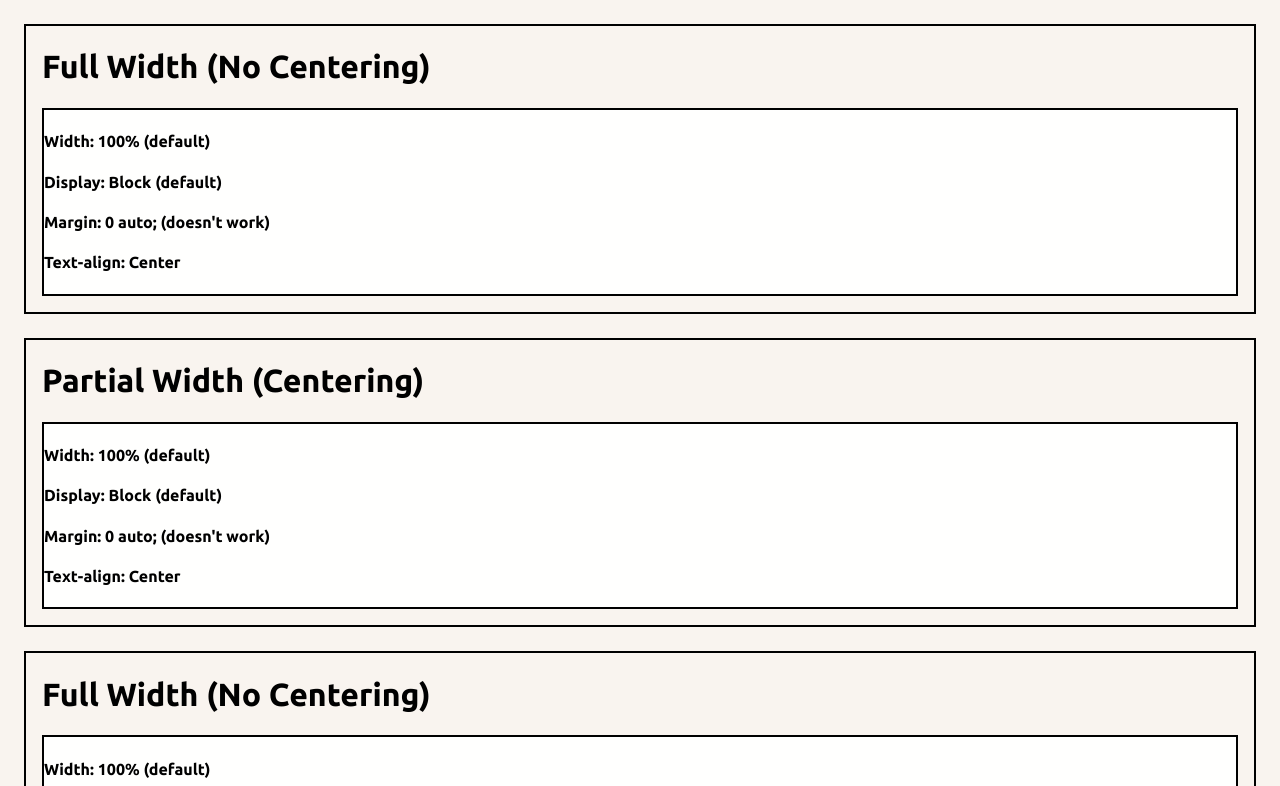
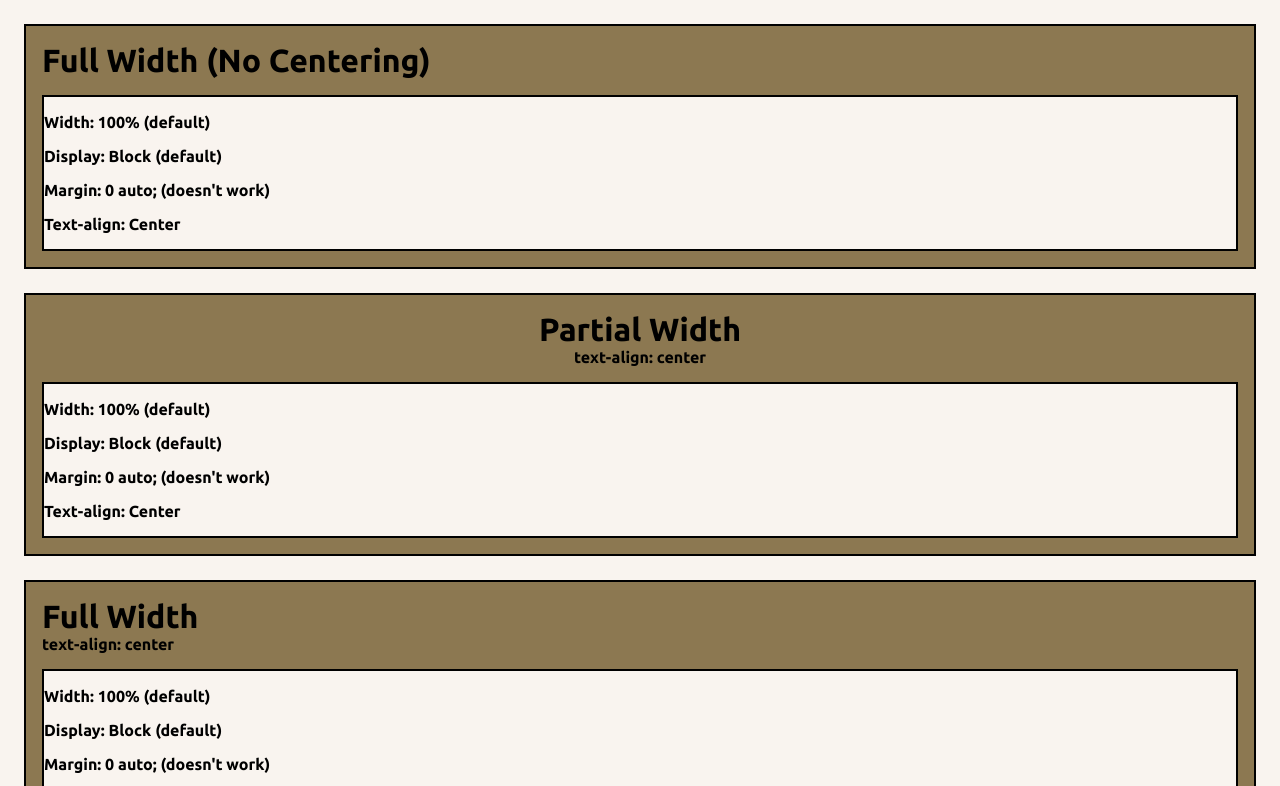
Before and after one commit to sagarEmn/marginWidthHeight, a website built with Vite: page index.html in a window 1280 px wide. Shown: the top 786 px of the page. Built offline with nearby package versions, Linux system fonts and the light colour scheme.

Commit message:
Fixed-added appropriate margins, paddings

```diff
--- a/index.html
+++ b/index.html
@@ -25,8 +25,11 @@
         <p>Text-align: Center</p>
       </div>
     </div>
-    <div class="container">
-      <h1 class="h1-partial-width">Partial Width (Centering)</h1>
+    <div class="container partial-width">
+      <div class="title">
+        <h1>Partial Width</h1>
+        <p class="sub-title">text-align: center</p>
+      </div>
       <div class="box partial-width">
         <p>Width: 100% (default)</p>
         <p>Display: Block (default)</p>
@@ -34,8 +37,11 @@
         <p>Text-align: Center</p>
       </div>
     </div>
-    <div class="container">
-      <h1 class="h1-full-width">Full Width (No Centering)</h1>
+    <div class="container full-width">
+      <div class="title">
+        <h1>Full Width</h1>
+        <p class="sub-title">text-align: center</p>
+      </div>
       <div class="box full-width">
         <p>Width: 100% (default)</p>
         <p>Display: Block (default)</p>
--- a/style.css
+++ b/style.css
@@ -34,18 +34,27 @@ body {
   padding: 1.5rem;
 }
 
-p,
 h1 {
-  margin: 1.4rem 0;
+  margin: 0;
 }
 
 .container {
   border: 2px solid black;
   margin-bottom: 1.5em;
-  padding: 0 1rem 1rem;
+  padding: 1rem;
+  background: var(--primary-accent);
 }
 
 .box {
+  margin-top: 1rem;
   border: 2px solid black;
-  background: var(--bg-secondary);
+  background: var(--bg-primary);
 }
+
+.title p {
+  margin: 0;
+}
+
+.partial-width .title {
+  text-align: center;
+}
```
